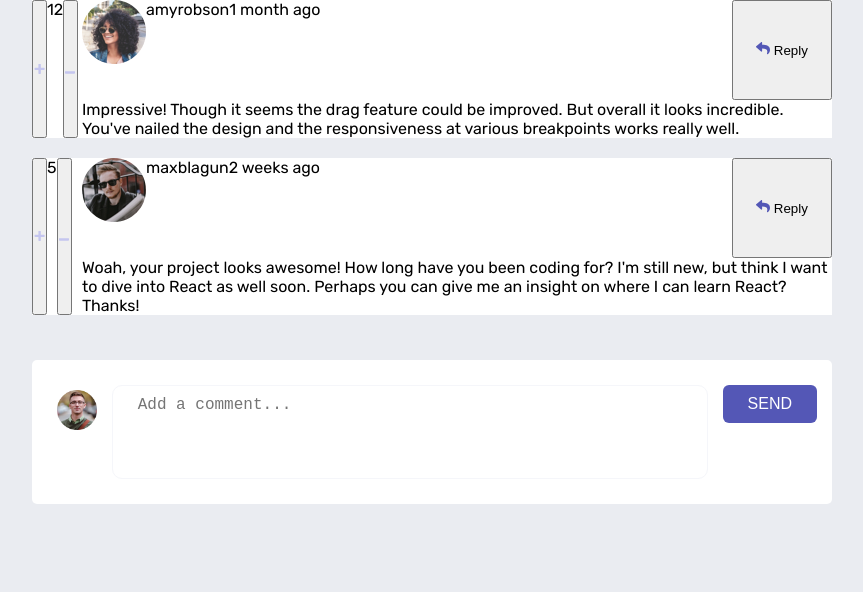
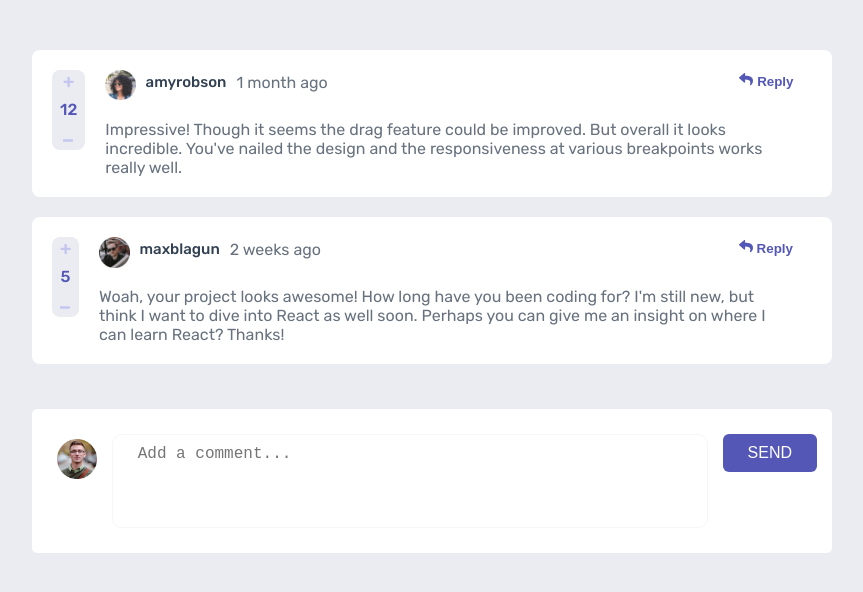
Before and after one commit to KamilKonopski/Interactive-comments-section, a plain HTML site: page index.html in a window 1280 px wide. Shown: the whole page, without its empty margins (208-1071 px from the left). Drawn offline with Linux system fonts and the light colour scheme.

Commit message:
add comment styles

```diff
--- a/css/style.css
+++ b/css/style.css
@@ -28,25 +28,59 @@ body {
     display: flex;
     flex-wrap: wrap;
     justify-content: flex-end;
-    margin: 0 auto;
+    margin: 50px auto;
     max-width: 800px;
 }
 
 .comment {
+    align-items: start;
     background-color: var(--white);
+    border-radius: 8px;
     display: grid;
     grid-template-areas:
         'like user reply'
         'like content content';
-    grid-template-columns: 50px 1fr 100px;
-    grid-template-rows: 100px 1fr;
+    grid-template-columns: 1fr 10fr 2fr;
+    grid-template-rows: 50px 1fr;
     margin-bottom: 20px;
+    padding: 20px 0;
 }
 
 .comment__like-container {
+    background-color: var(--light-gray);
+    border-radius: 8px;
     display: flex;
     flex-wrap: wrap;
     grid-area: like;
+    height: 10vh;
+    margin: 0 20px 20px;
+    padding: 0 8px;
+}
+
+.comment__like-container .comment__plus-btn {
+    background-color: transparent;
+    border: none;
+    cursor: pointer;
+    flex-basis: 100%;
+}
+
+.comment__like-container .comment__plus-btn img:hover {
+    color: var(--moderate-blue);
+}
+
+.comment__like-container .comment__like-number {
+    align-self: center;
+    color: var(--moderate-blue);
+    flex-basis: 100%;
+    font-weight: 500;
+    text-align: center;
+}
+
+.comment__like-container .comment__minus-btn {
+    background-color: transparent;
+    border: none;
+    cursor: pointer;
+    flex-basis: 100%;
 }
 
 .comment__user-container {
@@ -54,16 +88,49 @@ body {
     grid-area: user;
 }
 
+.comment__user-container .comment__user-avatar {
+    margin-right: 10px;
+    width: 5%;
+}
+
+.comment__user-container .comment__user-avatar .comment__user-avatar-image {
+    width: 100%;
+}
+
+.comment__user-container .comment__user-name {
+    color: var(--dark-blue);
+    font-size: 15px;
+    font-weight: 500;
+    margin: 3px 10px 0 0;
+}
+
+.comment__user-container .comment__user-date {
+    color: var(--grayish-blue);
+    margin-top: 3px;
+}
+
 .comment__content {
+    color: var(--grayish-blue);
     grid-area: content;
+    margin-right: 45px;
 }
 
 .comment__reply-btn {
+    background-color: transparent;
+    border: none;
+    color: var(--moderate-blue);
+    cursor: pointer;
+    font-weight: 700;
     grid-area: reply;
+    margin-right: 10px;
+    margin-top: 3px;
+}
+
+.comment__reply-btn:hover {
+    opacity: 0.5;
 }
 
 .add-comment {
-
     margin-top: 25px;
     width: 800px;
 }
--- a/js/dom-utils.js
+++ b/js/dom-utils.js
@@ -8,7 +8,7 @@ const createLikesElement = (like) => {
 
     const plusButton = document.createElement('button');
     plusButton.classList.add('comment__plus-btn');
-    plusButton.innerHTML = "<img class='like__btn-plus-image' src='../images/icon-plus.svg' alt='adding like icon'/>";
+    plusButton.innerHTML = "<img class='comment__plus-btn-image' src='../images/icon-plus.svg' alt='adding like icon'/>";
     plusButton.addEventListener('click', () => {
         likeNumber += 1;
         likeElement.innerText = likeNumber;
@@ -23,7 +23,7 @@ const createLikesElement = (like) => {
 
     const minusButton = document.createElement('button');
     minusButton.classList.add('comment__minus-btn');
-    minusButton.innerHTML = "<img class='like__minus-image' src='../images/icon-minus.svg' alt='subtracting like icon'/>";
+    minusButton.innerHTML = "<img class='comment__minus-btn-image' src='../images/icon-minus.svg' alt='subtracting like icon'/>";
     minusButton.addEventListener('click', () => {
         likeNumber -= 1;
         if(likeNumber == 0) {
@@ -45,7 +45,7 @@ const createUserInfoElement = (avatar, username, date, currentName) => {
 
     const userAvatar = document.createElement('div');
     userAvatar.classList.add('comment__user-avatar');
-    userAvatar.innerHTML = `<img class='user__avatar-image' src="${avatar}" alt="${username} avatar"/>`;
+    userAvatar.innerHTML = `<img class='comment__user-avatar-image' src="${avatar}" alt="${username} avatar"/>`;
     userInfoElement.appendChild(userAvatar);
 
     const userName = document.createElement('span');
```
